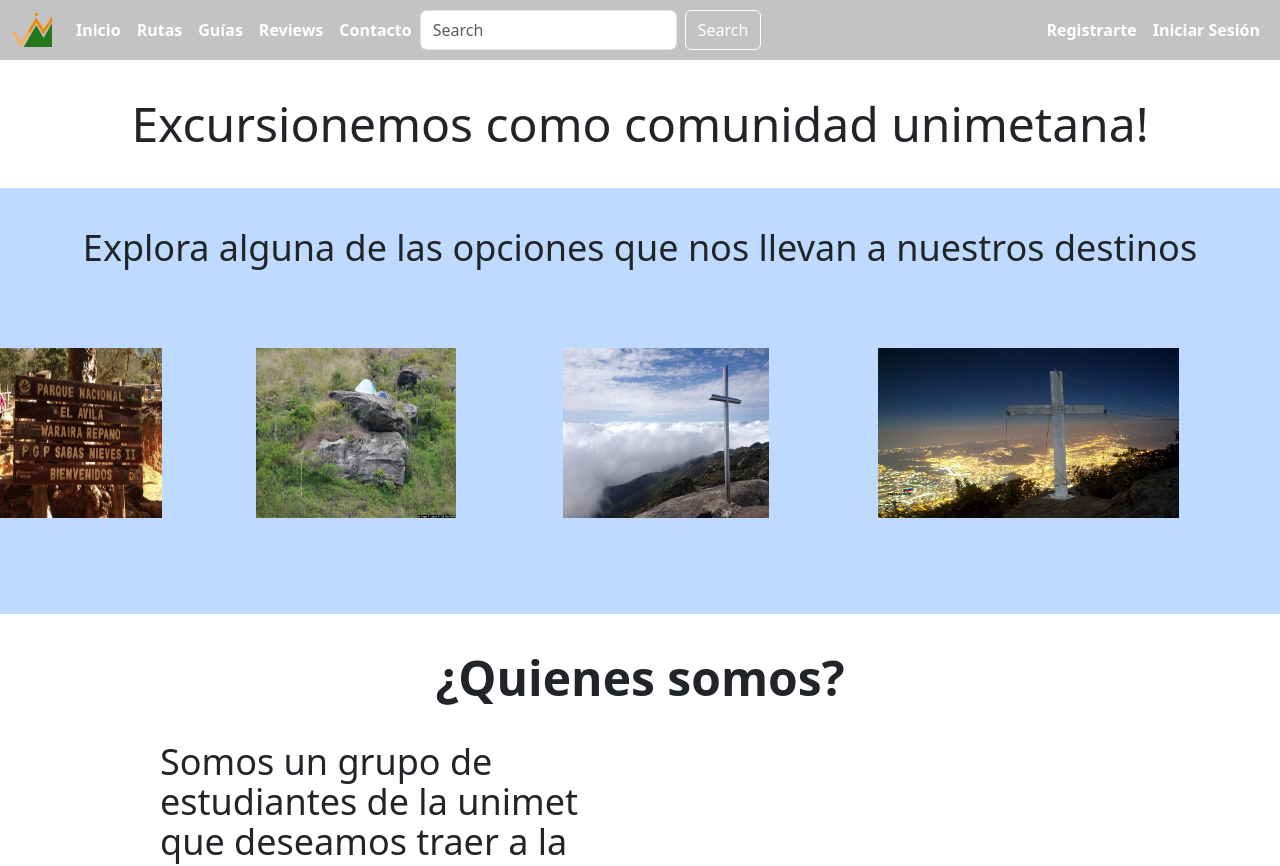
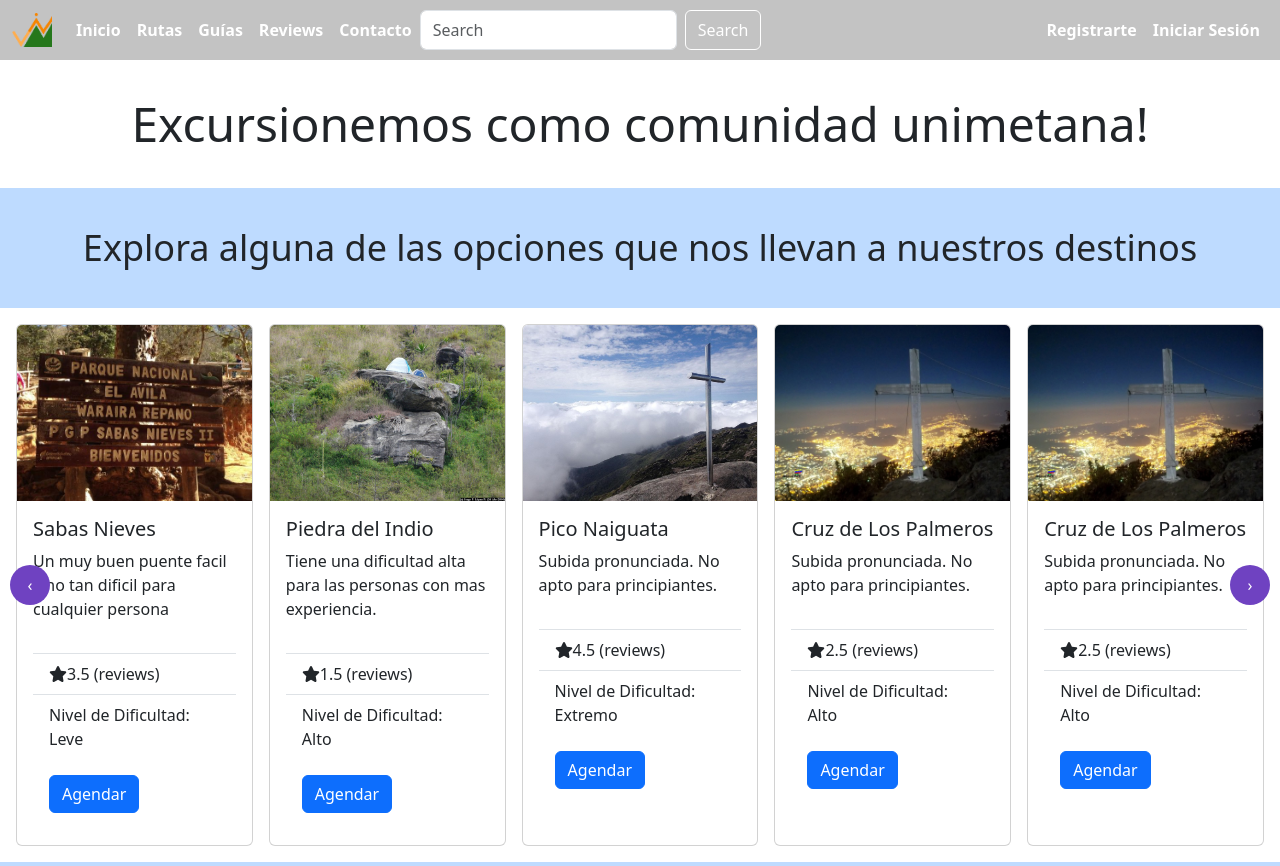
Before and after one commit to alepadron03/Micro2Def-grupo-5, a React (Vite) app: page / in a window 1280 px wide. Shown: the top 866 px of the page. Built offline with nearby package versions, Linux system fonts and the light colour scheme.

Commit message:
Incorporacion de las tarjetas para las rutas

```diff
--- a/package.json
+++ b/package.json
@@ -10,6 +10,9 @@
     "preview": "vite preview"
   },
   "dependencies": {
+    "@fortawesome/fontawesome-svg-core": "^6.7.2",
+    "@fortawesome/free-solid-svg-icons": "^6.7.2",
+    "@fortawesome/react-fontawesome": "^0.2.2",
     "@tailwindcss/vite": "^4.0.12",
     "bootstrap": "^5.3.3",
     "firebase": "^11.4.0",
--- a/src/components/Navbar.jsx
+++ b/src/components/Navbar.jsx
@@ -67,7 +67,7 @@ export default function Header() {
     </Navbar.Collapse>
   </Container>
 </Navbar>
-           {/*}
+           {/*
            <nav className=''>
 
             <ul className="flex bg-amber-700 justify-around text-4xl text-nowrap text-white font-bold">
@@ -81,7 +81,7 @@ export default function Header() {
 
             </ul>
         </nav>
-        {*/}
+        */}
         </div>
 
     )
--- /dev/null
+++ b/src/components/Rutas.jsx
@@ -0,0 +1,131 @@
+import Button from 'react-bootstrap/Button';
+import Card from 'react-bootstrap/Card';
+import ListGroup from 'react-bootstrap/ListGroup';
+import { FontAwesomeIcon } from '@fortawesome/react-fontawesome';
+import { faStar } from '@fortawesome/free-solid-svg-icons';
+export default function Rutas() {
+    const scrollCarousel = (direction) => {
+        const carousel = document.querySelector('.carousel');
+        const scrollAmount = 300; // Ajusta la cantidad de desplazamiento
+        carousel.scrollBy({
+            left: direction * scrollAmount,
+            behavior: 'smooth'
+        });
+    };
+    return (
+        <div className="carousel-container">
+            <button className="carousel-arrow left" onClick={() => scrollCarousel(-1)}>
+                &#8249; {/* Flecha izquierda */}
+            </button>
+
+            <div className="carousel">
+                <Card style={{ width: '18rem' }}>
+                    <Card.Img variant="top" src="imagenes/SabasNieves.png" />
+                    <Card.Body>
+                        <Card.Title>Sabas Nieves</Card.Title>
+                        <Card.Text>
+                            Un muy buen puente facil y no tan dificil para cualquier persona
+                        </Card.Text>
+                        <ListGroup variant="flush">
+                            <ListGroup.Item></ListGroup.Item>
+                            <ListGroup.Item>
+                                <FontAwesomeIcon icon={faStar} />
+                                3.5 (reviews)
+                            </ListGroup.Item>
+                            <ListGroup.Item>Nivel de Dificultad: Leve</ListGroup.Item>
+                        </ListGroup>
+                        <Card.Body>
+                            <Button variant="primary">Agendar</Button>
+                        </Card.Body>
+                    </Card.Body>
+                </Card>
+
+                <Card style={{ width: '18rem' }}>
+                    <Card.Img variant="top" src="imagenes/PicoIndio.png" />
+                    <Card.Body>
+                        <Card.Title>Piedra del Indio</Card.Title>
+                        <Card.Text>
+                        Tiene una dificultad alta para las personas con mas experiencia.
+                        </Card.Text>
+                        <ListGroup variant="flush">
+                            <ListGroup.Item></ListGroup.Item>
+                            <ListGroup.Item>
+                                <FontAwesomeIcon icon={faStar} />
+                                1.5 (reviews)
+                            </ListGroup.Item>
+                            <ListGroup.Item>Nivel de Dificultad: Alto</ListGroup.Item>
+                        </ListGroup>
+                        <Card.Body>
+                            <Button variant="primary">Agendar</Button>
+                        </Card.Body>
+                    </Card.Body>
+                </Card>
+
+                <Card style={{ width: '18rem' }}>
+                    <Card.Img variant="top" src="imagenes/PicoNaiguata.jpg" />
+                    <Card.Body>
+                        <Card.Title>Pico Naiguata</Card.Title>
+                        <Card.Text>
+                        Subida pronunciada. No apto para principiantes.
+                        </Card.Text>
+                        <ListGroup variant="flush">
+                            <ListGroup.Item></ListGroup.Item>
+                            <ListGroup.Item>
+                                <FontAwesomeIcon icon={faStar} />
+                                4.5 (reviews)
+                            </ListGroup.Item>
+                            <ListGroup.Item>Nivel de Dificultad: Extremo</ListGroup.Item>
+                        </ListGroup>
+                        <Card.Body>
+                            <Button variant="primary">Agendar</Button>
+                        </Card.Body>
+                    </Card.Body>
+                </Card>
+
+                <Card style={{ width: '18rem' }}>
+                    <Card.Img variant="top" src="imagenes/CruzDeLosPalmeros.jpg" />
+                    <Card.Body>
+                        <Card.Title>Cruz de Los Palmeros</Card.Title>
+                        <Card.Text>
+                        Subida pronunciada. No apto para principiantes.
+                        </Card.Text>
+                        <ListGroup variant="flush">
+                            <ListGroup.Item></ListGroup.Item>
+                            <ListGroup.Item>
+                                <FontAwesomeIcon icon={faStar} />
+                                2.5 (reviews)
+                            </ListGroup.Item>
+                            <ListGroup.Item>Nivel de Dificultad: Alto</ListGroup.Item>
+                        </ListGroup>
+                        <Card.Body>
+                            <Button variant="primary">Agendar</Button>
+                        </Card.Body>
+                    </Card.Body>
+                </Card>
+                <Card style={{ width: '18rem' }}>
+                    <Card.Img variant="top" src="imagenes/CruzDeLosPalmeros.jpg" />
+                    <Card.Body>
+                        <Card.Title>Cruz de Los Palmeros</Card.Title>
+                        <Card.Text>
+                        Subida pronunciada. No apto para principiantes.
+                        </Card.Text>
+                        <ListGroup variant="flush">
+                            <ListGroup.Item></ListGroup.Item>
+                            <ListGroup.Item>
+                                <FontAwesomeIcon icon={faStar} />
+                                2.5 (reviews)
+                            </ListGroup.Item>
+                            <ListGroup.Item>Nivel de Dificultad: Alto</ListGroup.Item>
+                        </ListGroup>
+                        <Card.Body>
+                            <Button variant="primary">Agendar</Button>
+                        </Card.Body>
+                    </Card.Body>
+                </Card>
+            </div>
+            <button className="carousel-arrow right" onClick={() => scrollCarousel(1)}>
+                &#8250; {/* Flecha derecha */}
+            </button>
+        </div>
+    )
+};
--- a/src/index.css
+++ b/src/index.css
@@ -26,5 +26,55 @@
     color: #c3c3c3;
   }
 
+  .carousel-container {
+    display: flex;
+    align-items: center;
+    position: relative;
+    overflow: hidden;
+    width: 100%;
+  }
+
+  .carousel {
+    display: flex;
+    gap: 1rem; /* Espacio entre las tarjetas */
+    overflow-x: auto;
+    scroll-behavior: smooth; /* Suaviza el desplazamiento */
+    padding: 1rem;
+    width: 100%;
+  }
+
+  .carousel::-webkit-scrollbar {
+    display: none; /* Oculta la barra de desplazamiento */
+  }
+
+  .carousel-arrow {
+    background-color: #6f42c1; /* Personaliza el color del botón */
+    color: white;
+    border: none;
+    border-radius: 50%;
+    cursor: pointer;
+    height: 40px;
+    width: 40px;
+    display: flex;
+    align-items: center;
+    justify-content: center;
+    position: absolute;
+    top: 50%;
+    transform: translateY(-50%);
+    z-index: 2;
+  }
+
+  .carousel-arrow.left {
+    left: 10px;
+  }
+
+  .carousel-arrow.right {
+    right: 10px;
+  }
+
+  .carousel-arrow:hover {
+    background-color: #5932a6; /* Color al pasar el ratón */
+  }
+
 @import "tailwindcss";
 @import 'bootstrap/dist/css/bootstrap.min.css';
--- a/src/pages/Home.jsx
+++ b/src/pages/Home.jsx
@@ -3,7 +3,7 @@ import { useNavigate} from "react-router";
 import { Link } from 'react-router'
 import Header from '../components/NavBar';
 import Footer from '../components/Footer';
-
+import Rutas from '../components/Rutas';
 
 export default function Home(){
 
@@ -13,7 +13,7 @@ export default function Home(){
             <header className='text-center text-5xl font-medium py-10 bg-white'>Excursionemos como comunidad unimetana!</header>
 
             <header className ="text-center text-4xl font-normal py-10 bg-blue-200">Explora alguna de las opciones que nos llevan a nuestros destinos</header>
-
+            <Rutas/>
             <div className='flex align-middle bg-blue-200 gap-10 justify-center'>
                 <div class="relative max-w-fit mt-10 mb-10 rounded-b-lg">
                     <img className="h-75 w-75" src="imagenes/SabasNieves.png"></img>
```
Also changed, not shown: 1 other file (tests, documents, lock files or other folders).
